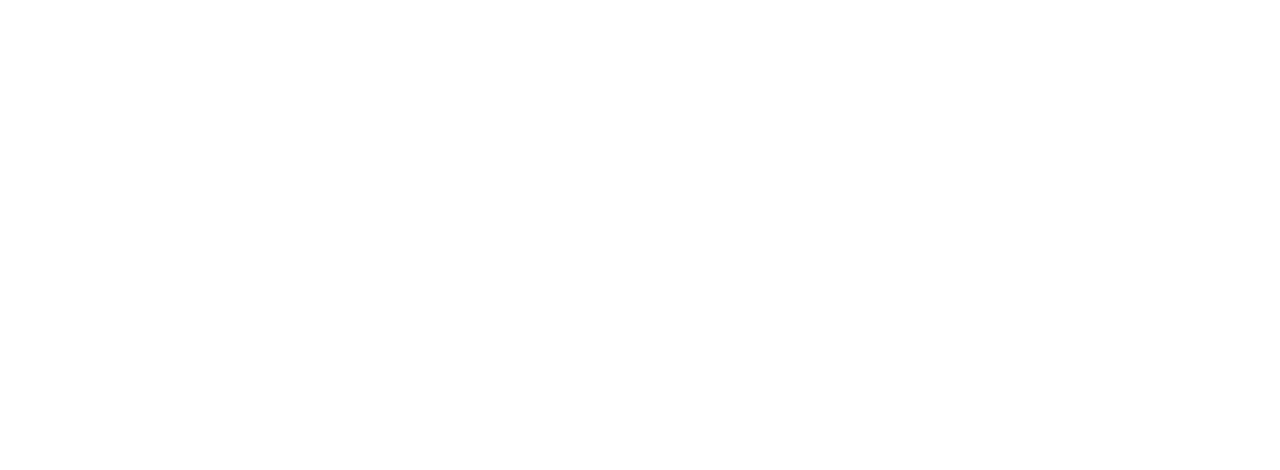
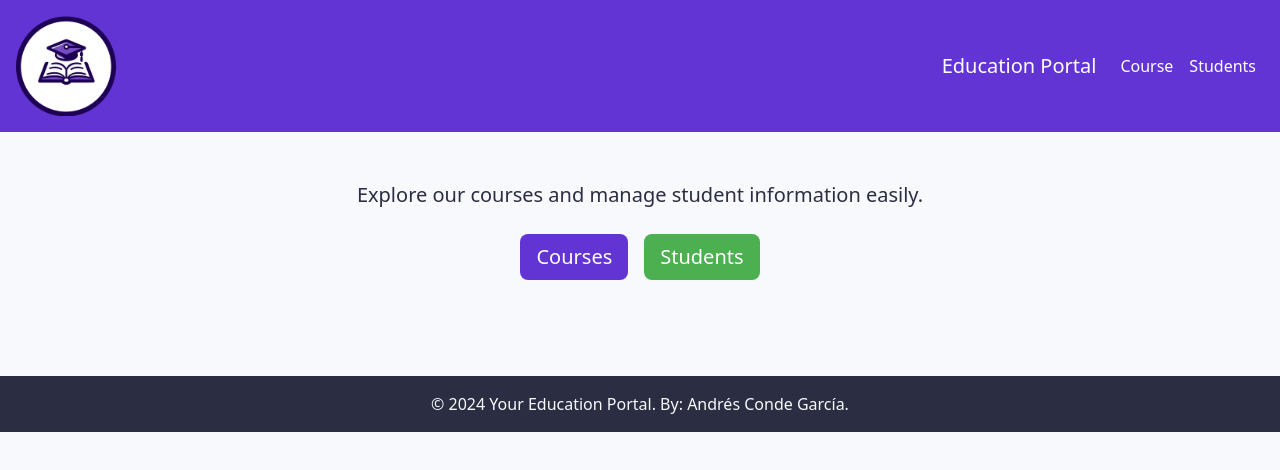
Before and after one commit to SrSanta/courses-platform, a website: page src/index.html in a window 1280 px wide. Drawn offline with nearby package versions, Linux system fonts and the light colour scheme.

Commit message:
we make the index.html file and the general css of the project

```diff
--- a/src/css/main.css
+++ b/src/css/main.css
@@ -0,0 +1,52 @@
+:root {
+    --primario: #6234d3;
+    --secundario: #8f67e8;
+    --neutro-claro: #f8f9fc;
+    --neutro-oscuro: #2b2d42;
+    --acento: #ffcc4d;
+    --exito: #4caf50;
+    --exito-secundario: #4caf4fb0;
+    --error: #e63946;
+  }
+  body {
+    background-color: var(--neutro-claro);
+    color: var(--neutro-oscuro);
+    padding: 0;
+  }
+  header {
+    background-color: var(--primario);
+    color: var(--neutro-claro);
+    max-height: auto;
+    display: inline-block;
+  }
+  footer {
+    background-color: var(--neutro-oscuro);
+    color: var(--neutro-claro);
+  }
+  .btn-primary {
+    background-color: var(--primario);
+    border: none;
+  }
+  .btn-primary:hover {
+    background-color: var(--secundario);
+  }
+  .btn-success {
+    background-color: var(--exito);
+    border: none;
+  }
+  .btn-success:hover {
+    background-color: var(--exito-secundario);
+  }
+
+  .logo{
+    width: 15%;
+    max-width: 100px;
+    height: auto;
+    padding: 0;
+    margin: 0;
+  }
+
+  .logotipo{
+    max-width: 100%;
+    height: auto;
+  }
--- a/src/index.html
+++ b/src/index.html
@@ -1,11 +1,48 @@
 <!DOCTYPE html>
-<html lang="en">
+<html lang="es">
 <head>
-    <meta charset="UTF-8">
-    <meta name="viewport" content="width=device-width, initial-scale=1.0">
-    <title>Document</title>
+  <meta charset="UTF-8">
+  <meta name="viewport" content="width=device-width, initial-scale=1.0">
+  <title>Página de Inicio</title>
+  <link href="https://cdn.jsdelivr.net/npm/bootstrap@5.3.0/dist/css/bootstrap.min.css" rel="stylesheet">
+  <link rel="stylesheet" href="./css/main.css">
 </head>
 <body>
+  <header class="d-flex justify-content-between align-items-center p-3">
+    <div class="logo">
+        <a href="./index.html"><img src="./assets/logo.png" alt="Logotipo" class = "logotipo"></a>
+      </div>
 
+      <nav class="navbar navbar-expand-lg navbar-light">
+        <a class="navbar-brand text-white" href="#">Education Portal</a>
+        <button class="navbar-toggler" type="button" data-bs-toggle="collapse" data-bs-target="#navbarNav" aria-controls="navbarNav" aria-expanded="false" aria-label="Toggle navigation">
+          <span class="navbar-toggler-icon"></span>
+        </button>
+        <div class="collapse navbar-collapse" id="navbarNav">
+          <ul class="navbar-nav ms-auto">
+            <li class="nav-item">
+              <a class="nav-link text-white" href="./course/listCourse.html">Course</a>
+            </li>
+            <li class="nav-item">
+              <a class="nav-link text-white" href="./student/listStudents.html">Students</a>
+            </li>
+          </ul>
+        </div>
+      </nav>
+  </header>
+
+  <main class="container text-center py-5">
+    <p class="lead mb-4">Explore our courses and manage student information easily.</p>
+    <div class="d-flex justify-content-center gap-3">
+      <a href="./course/listCourse.html" class="btn btn-primary btn-lg">Courses</a>
+      <a href="./student/listStudents.html" class="btn btn-success btn-lg">Students</a>
+    </div>
+  </main>
+
+  <footer class="text-center py-3 mt-5">
+    <p class="mb-0">&copy; 2024 Your Education Portal. By: Andrés Conde García.</p>
+  </footer>
+
+  <script src="https://cdn.jsdelivr.net/npm/bootstrap@5.3.0/dist/js/bootstrap.bundle.min.js"></script>
 </body>
 </html>
--- a/src/student/student.js
+++ b/src/student/student.js
@@ -13,7 +13,7 @@ class Student {
 let students = [];
 
 //funtion to create new student
-function createStudent(name, ege, address){
+function createStudent(name, age, address){
     const id = 1;
     if (students.length) {
         id = students[students.length-1].id + 1;
```
Also changed, not shown: src/assets/logo.png (added).
